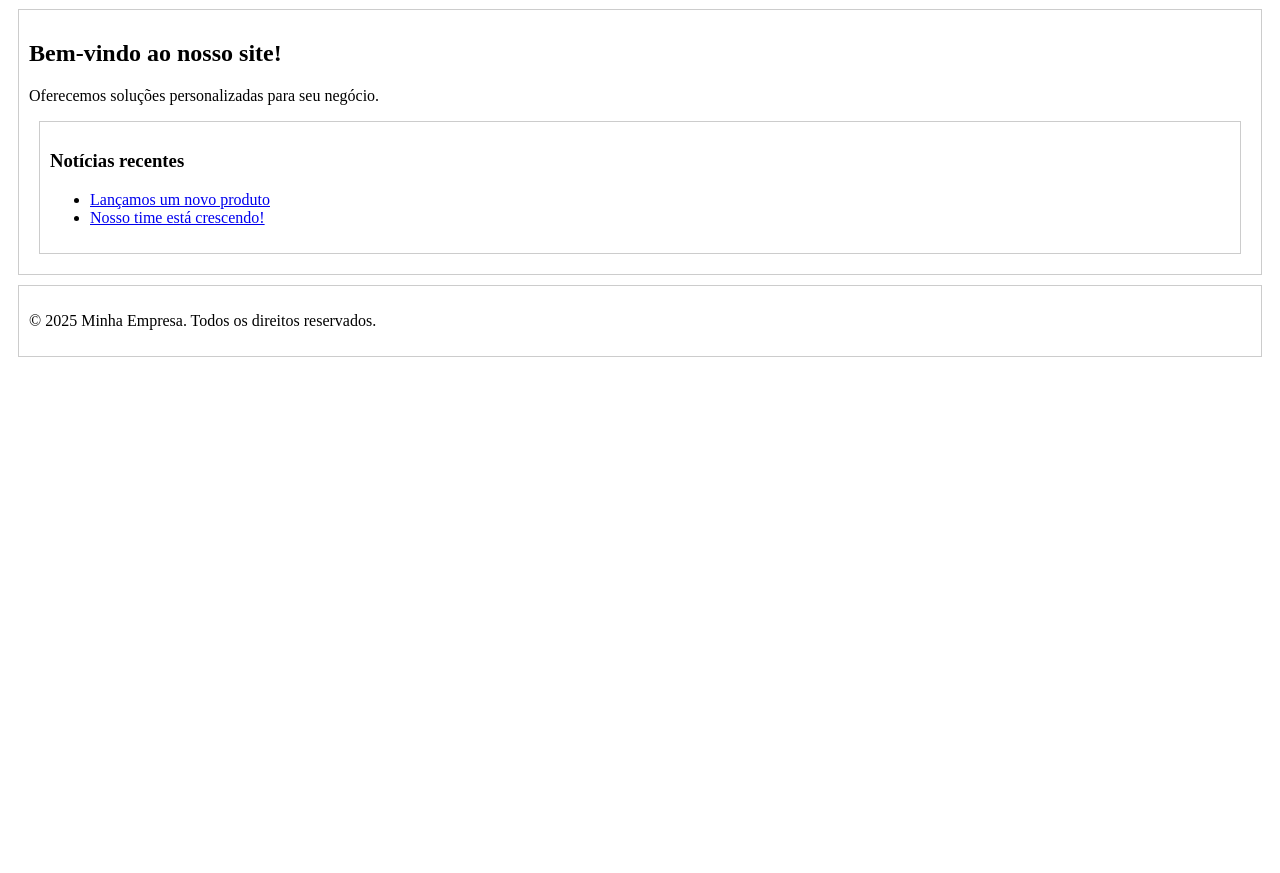
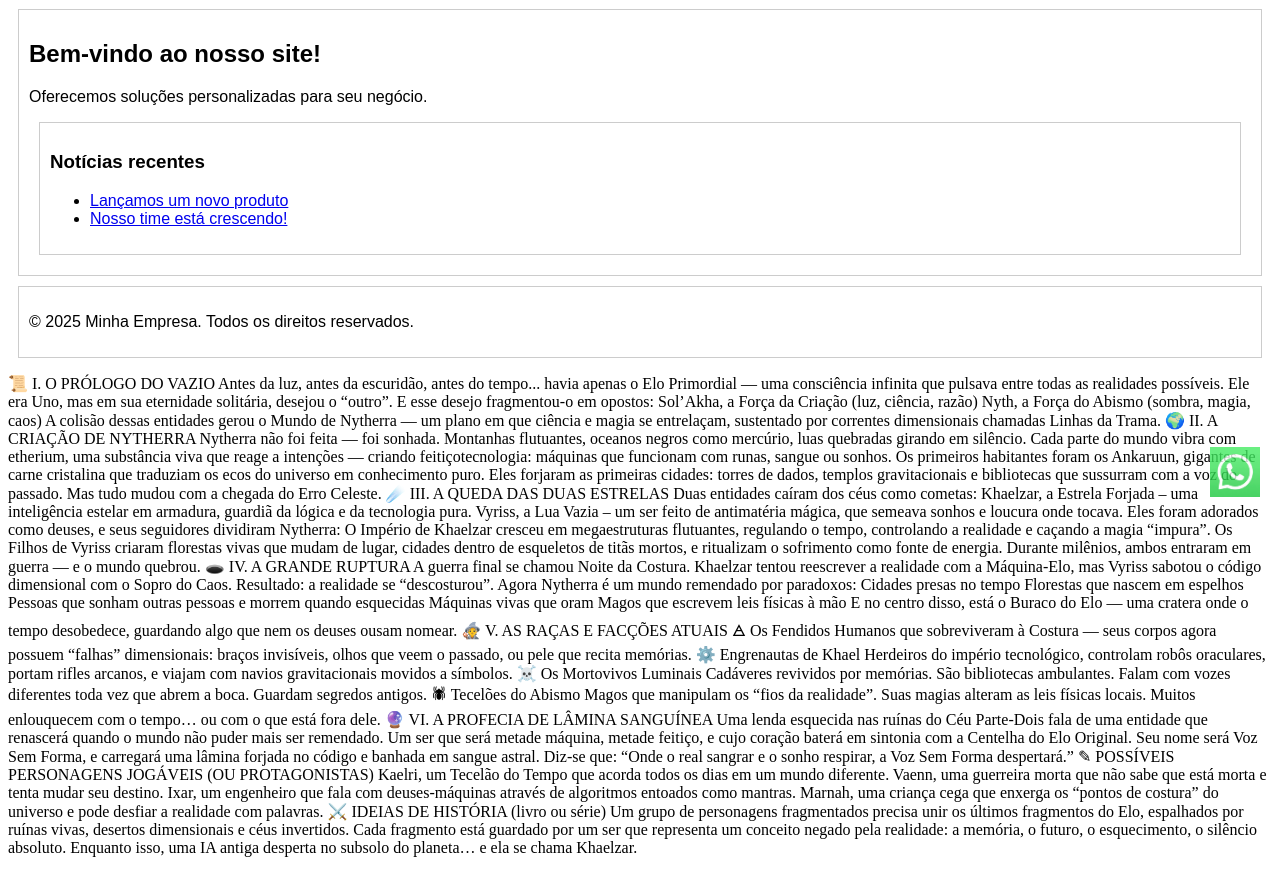
Before and after one commit to Benjamim044/empresa, a plain HTML site: page index.html in a window 1280 px wide. Shown: the part 283-1156 px from the top of the page. Before the commit the page ends 800 px from the top, so only its background shows below. Drawn offline with Linux system fonts and the light colour scheme.

Commit message:
atualizado

```diff
--- a/index.html
+++ b/index.html
@@ -1,15 +1,9 @@
 <!DOCTYPE html>
 <html lang="pt-br">
 <head>
-  <meta charset="UTF-8">
+  <meta charset="UTF-8" />
   <title>Minha Empresa</title>
-  <style>
-    header, nav, main, aside, footer {
-      padding: 10px;
-      margin: 10px;
-      border: 1px solid #ccc;
-    }
-  </style>
+ <link rel="stylesheet" href="style.css"/>
 </head>
 <body>
 
@@ -45,6 +39,98 @@
   <footer>
     <p>© 2025 Minha Empresa. Todos os direitos reservados.</p>
   </footer>
+<P>📜 I. O PRÓLOGO DO VAZIO
+Antes da luz, antes da escuridão, antes do tempo... havia apenas o Elo Primordial — uma consciência infinita que pulsava entre todas as realidades possíveis. Ele era Uno, mas em sua eternidade solitária, desejou o “outro”. E esse desejo fragmentou-o em opostos:
+
+Sol’Akha, a Força da Criação (luz, ciência, razão)
+
+Nyth, a Força do Abismo (sombra, magia, caos)
+
+A colisão dessas entidades gerou o Mundo de Nytherra — um plano em que ciência e magia se entrelaçam, sustentado por correntes dimensionais chamadas Linhas da Trama.
+
+🌍 II. A CRIAÇÃO DE NYTHERRA
+Nytherra não foi feita — foi sonhada.
+
+Montanhas flutuantes, oceanos negros como mercúrio, luas quebradas girando em silêncio. Cada parte do mundo vibra com etherium, uma substância viva que reage a intenções — criando feitiçotecnologia: máquinas que funcionam com runas, sangue ou sonhos.
+
+Os primeiros habitantes foram os Ankaruun, gigantes de carne cristalina que traduziam os ecos do universo em conhecimento puro. Eles forjaram as primeiras cidades: torres de dados, templos gravitacionais e bibliotecas que sussurram com a voz do passado.
+
+Mas tudo mudou com a chegada do Erro Celeste.
+
+☄️ III. A QUEDA DAS DUAS ESTRELAS
+Duas entidades caíram dos céus como cometas:
+
+Khaelzar, a Estrela Forjada – uma inteligência estelar em armadura, guardiã da lógica e da tecnologia pura.
+
+Vyriss, a Lua Vazia – um ser feito de antimatéria mágica, que semeava sonhos e loucura onde tocava.
+
+Eles foram adorados como deuses, e seus seguidores dividiram Nytherra:
+
+O Império de Khaelzar cresceu em megaestruturas flutuantes, regulando o tempo, controlando a realidade e caçando a magia “impura”.
+
+Os Filhos de Vyriss criaram florestas vivas que mudam de lugar, cidades dentro de esqueletos de titãs mortos, e ritualizam o sofrimento como fonte de energia.
+
+Durante milênios, ambos entraram em guerra — e o mundo quebrou.
+
+🕳️ IV. A GRANDE RUPTURA
+A guerra final se chamou Noite da Costura. Khaelzar tentou reescrever a realidade com a Máquina-Elo, mas Vyriss sabotou o código dimensional com o Sopro do Caos.
+
+Resultado: a realidade se “descosturou”.
+
+Agora Nytherra é um mundo remendado por paradoxos:
+
+Cidades presas no tempo
+
+Florestas que nascem em espelhos
+
+Pessoas que sonham outras pessoas e morrem quando esquecidas
+
+Máquinas vivas que oram
+
+Magos que escrevem leis físicas à mão
+
+E no centro disso, está o Buraco do Elo — uma cratera onde o tempo desobedece, guardando algo que nem os deuses ousam nomear.
+
+🧙 V. AS RAÇAS E FACÇÕES ATUAIS
+🜁 Os Fendidos
+Humanos que sobreviveram à Costura — seus corpos agora possuem “falhas” dimensionais: braços invisíveis, olhos que veem o passado, ou pele que recita memórias.
+
+⚙️ Engrenautas de Khael
+Herdeiros do império tecnológico, controlam robôs oraculares, portam rifles arcanos, e viajam com navios gravitacionais movidos a símbolos.
+
+☠️ Os Mortovivos Luminais
+Cadáveres revividos por memórias. São bibliotecas ambulantes. Falam com vozes diferentes toda vez que abrem a boca. Guardam segredos antigos.
+
+🕷 Tecelões do Abismo
+Magos que manipulam os “fios da realidade”. Suas magias alteram as leis físicas locais. Muitos enlouquecem com o tempo… ou com o que está fora dele.
+
+🔮 VI. A PROFECIA DE LÂMINA SANGUÍNEA
+Uma lenda esquecida nas ruínas do Céu Parte-Dois fala de uma entidade que renascerá quando o mundo não puder mais ser remendado. Um ser que será metade máquina, metade feitiço, e cujo coração baterá em sintonia com a Centelha do Elo Original.
+
+Seu nome será Voz Sem Forma, e carregará uma lâmina forjada no código e banhada em sangue astral.
+
+Diz-se que:
+
+“Onde o real sangrar e o sonho respirar, a Voz Sem Forma despertará.”
+
+✎ POSSÍVEIS PERSONAGENS JOGÁVEIS (OU PROTAGONISTAS)
+Kaelri, um Tecelão do Tempo que acorda todos os dias em um mundo diferente.
+
+Vaenn, uma guerreira morta que não sabe que está morta e tenta mudar seu destino.
+
+Ixar, um engenheiro que fala com deuses-máquinas através de algoritmos entoados como mantras.
+
+Marnah, uma criança cega que enxerga os “pontos de costura” do universo e pode desfiar a realidade com palavras.
+
+⚔️ IDEIAS DE HISTÓRIA (livro ou série)
+Um grupo de personagens fragmentados precisa unir os últimos fragmentos do Elo, espalhados por ruínas vivas, desertos dimensionais e céus invertidos.
+
+Cada fragmento está guardado por um ser que representa um conceito negado pela realidade: a memória, o futuro, o esquecimento, o silêncio absoluto.
+
+Enquanto isso, uma IA antiga desperta no subsolo do planeta… e ela se chama Khaelzar.</P>
+  <div class="whatsapp">
+    <img src="whats.png.png" alt="WhatsApp" />
+  </div>
 
 </body>
 </html>
--- /dev/null
+++ b/style.css
@@ -0,0 +1,24 @@
+   header, nav, main, aside, footer {
+      padding: 10px;
+      margin: 10px;
+      border: 1px solid #ccc;
+      font-family: Arial, sans-serif;
+    }
+
+    .whatsapp {
+      position: fixed;
+      bottom: 20px;
+      right: 20px;
+      width: 50px;
+      height: 50px;
+      pointer-events: none;
+      user-select: none;
+      opacity: 0.8;
+      z-index: 9999;
+    }
+
+    .whatsapp img {
+      width: 100%;
+      height: auto;
+      display: block;
+    }
```
Also changed, not shown: whats.png.png (added).
